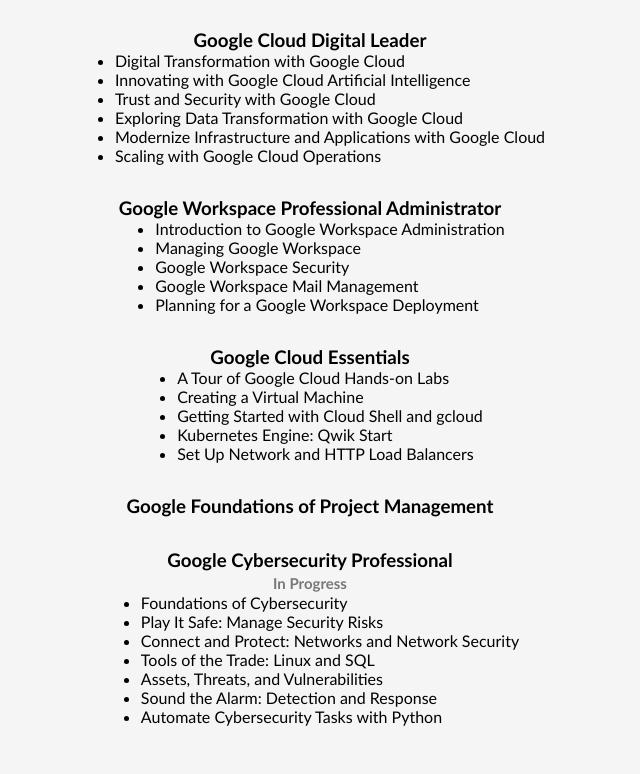
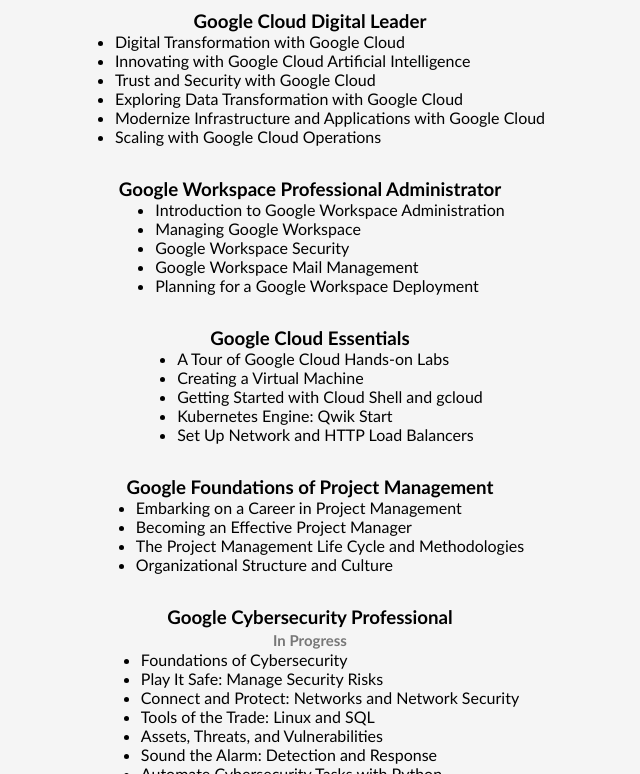
Before and after one commit to andersontyler1/andersontyler1.github.io, a plain HTML site: page index.html in a window 1280 px wide. Shown: the part 1517-2291 px from the top of the page, without its empty margins (330-970 px from the left). Drawn offline with Linux system fonts and the light colour scheme.

Commit message:
Updates: minor formatting

```diff
--- a/index.html
+++ b/index.html
@@ -50,7 +50,7 @@
     <h4>Eureka Natural Foods</h4>
     <h5>August 2012 - December 2016</h5>
       <ul>
-	<li>Developed a sales metrics tracking system, which generated 200+% efficiency improvements in ordering and inventory management</li><
+	<li>Developed a sales metrics tracking system, which generated 200+% efficiency improvements in ordering and inventory management</li>
 	<li>Increased profit 30% across all grocery segments through implementing standard pricing models</li>
       </ul>
 
@@ -94,6 +94,12 @@
       </ul>
 
     <h3>Google Foundations of Project Management</h3>
+      <ul>
+	<li>Embarking on a Career in Project Management</li>
+	<li>Becoming an Effective Project Manager</li>
+	<li>The Project Management Life Cycle and Methodologies</li>
+	<li>Organizational Structure and Culture</li>
+      </ul>
 
     <h3>Google Cybersecurity Professional<br><text style="color:#777777; font-size:80%;">In Progress</text></h3>
       <ul>
@@ -127,9 +133,11 @@
     <h2>Skills and Technologies</h2>
       <p>Analytical Thinking, Complex Problem Solving, Clear Communication, Operational Efficiency, Team Leadership</p>
       <p>Cross-Functional Collaboration, Ethical Mindset, Detail-Oriented, Quality-Conscious</p>
+	<br>
       <p>Information Security, Threat Assessment, Incident Response, Identity and Access Management</p>
       <p>System Administration, Software Management, Resource Monitoring, Network Security</p>
       <p>Customer Service, Support Ticketing System, Help Desk, Remote Troubleshooting</p>
+	<br>
       <p>Microsoft Windows, Microsoft Office 365, Google Workspace Business, Zoho One ERP</p>
       <p>Linux, Android, Java, Git, Bash, CI/CD Web Apps Development</p>
 
```
